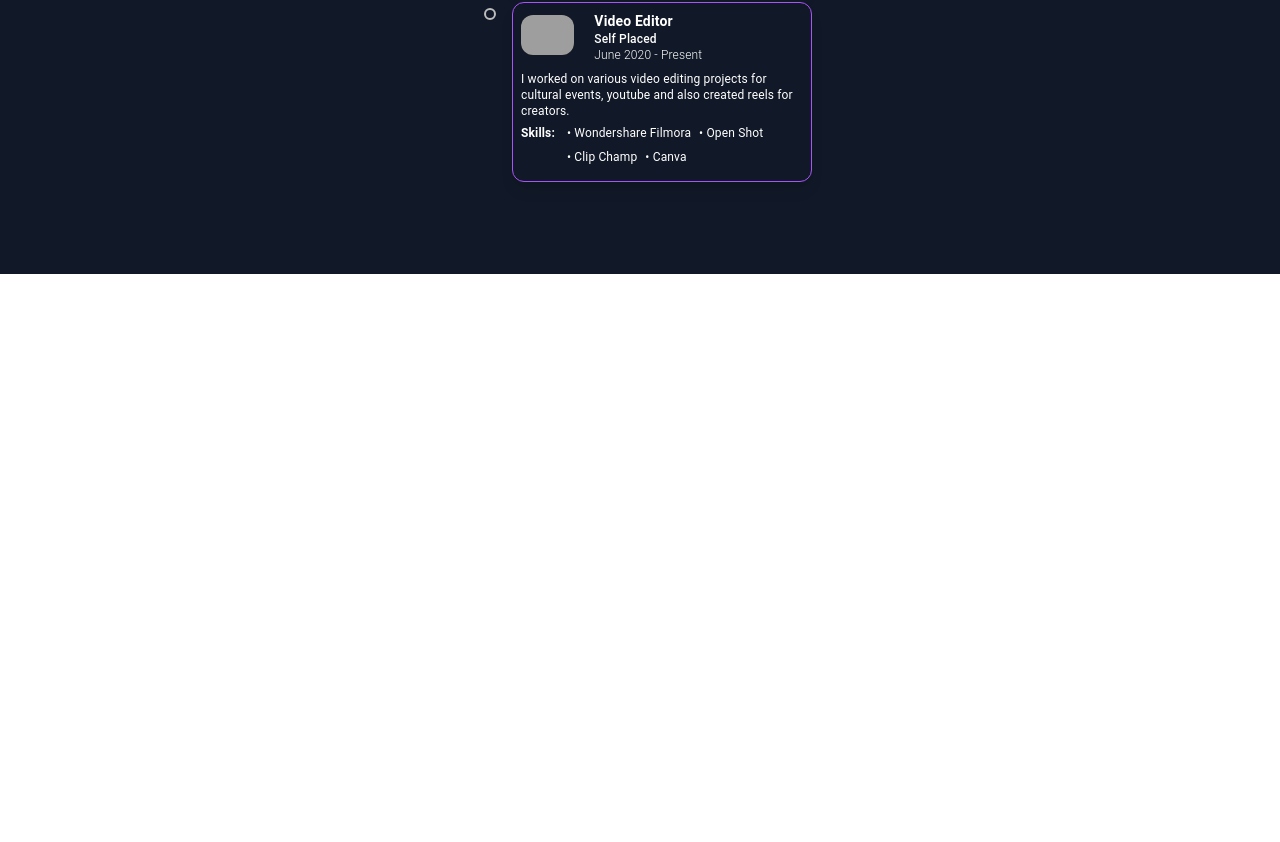
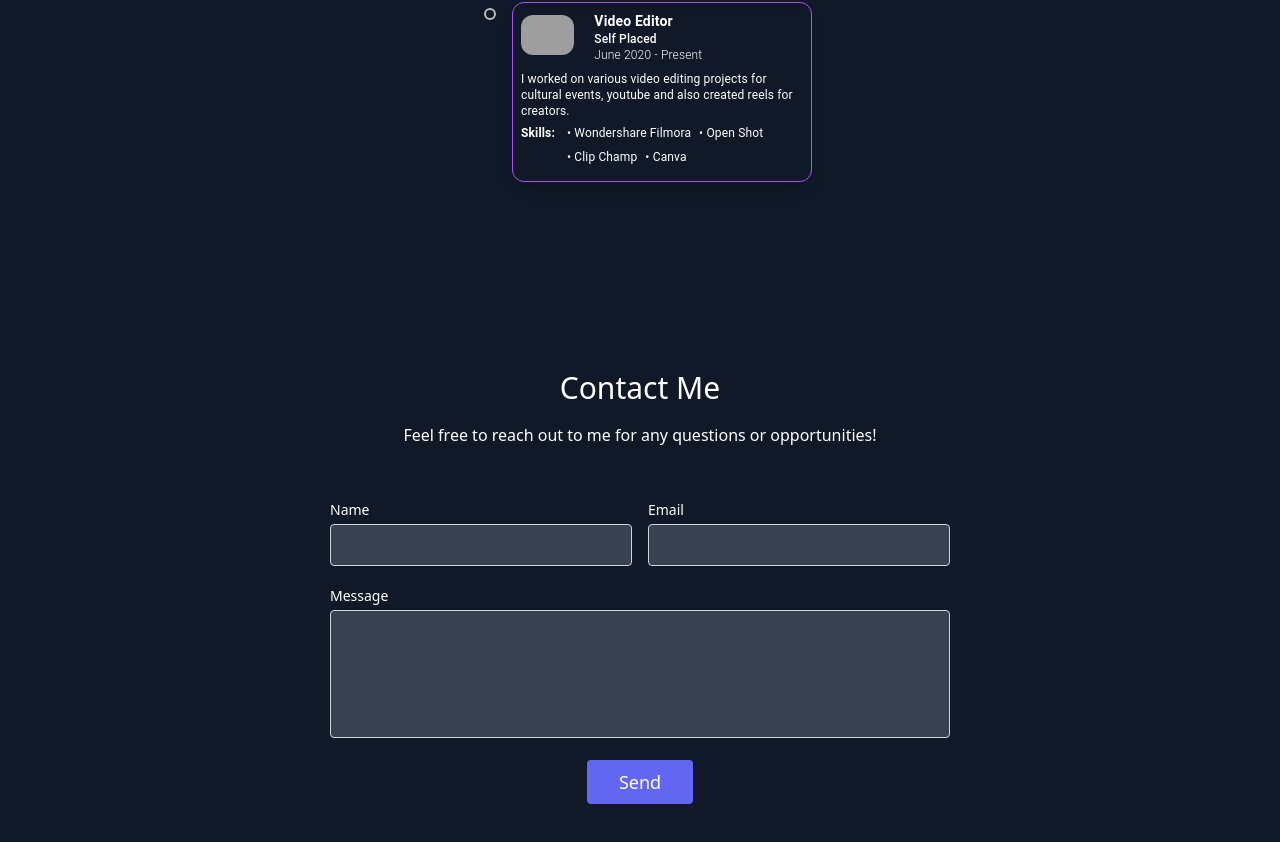
Before and after one commit to Adityamaurya790/PrtfolioAditya, a React (Vite) app: page / in a window 1280 px wide. Shown: the part 1606-2448 px from the top of the page. Before the commit the page ends 1880 px from the top, so only its background shows below. Built offline with nearby package versions, Linux system fonts and the light colour scheme; grey boxes are pictures that could not be loaded.

Commit message:
contact.jsx file added in the portfolio

```diff
--- a/package.json
+++ b/package.json
@@ -14,6 +14,7 @@
     "@emotion/styled": "^11.13.0",
     "@mui/lab": "^5.0.0-alpha.173",
     "@mui/material": "^5.16.7",
+    "emailjs-com": "^3.2.0",
     "react": "^18.3.1",
     "react-dom": "^18.3.1",
     "react-icons": "^5.2.1",
--- a/src/App.jsx
+++ b/src/App.jsx
@@ -1,3 +1,4 @@
+import Contact from "./Components/Contact/Contact";
 import Experience from "./Components/Experience/Experience";
 import HeroSection from "./Components/HeroSection/Hero";
 import Navbar from "./Components/Navbar/Navbar";
@@ -10,6 +11,7 @@
       <HeroSection />
       <Skills />
       <Experience />
+      <Contact />
     </>
   );
 }
--- /dev/null
+++ b/src/Components/Contact/Contact.jsx
@@ -0,0 +1,76 @@
+import React from "react";
+
+export default function App() {
+  return (
+    <div>
+      <section className="text-white body-font relative bg-gray-900 w-full">
+        <div className="container mx-auto px-5 py-24">
+          <div className="flex flex-col text-center w-full mb-12">
+            <h1 className="sm:text-3xl text-2xl font-medium title-font mb-4 text-white">
+              Contact Me
+            </h1>
+            <p className="lg:w-2/3 mx-auto leading-relaxed text-base">
+              Feel free to reach out to me for any questions or opportunities!
+            </p>
+          </div>
+          <div className="w-full md:w-2/3 lg:w-1/2 mx-auto">
+            <div className="flex flex-wrap -m-2">
+              <div className="p-2 w-full sm:w-1/2">
+                <div className="relative">
+                  <label
+                    htmlFor="name"
+                    className="leading-7 text-sm text-white"
+                  >
+                    Name
+                  </label>
+                  <input
+                    type="text"
+                    id="name"
+                    name="name"
+                    className="w-full bg-gray-700 rounded border border-gray-300 focus:border-indigo-500 text-base outline-none text-white py-1 px-3 leading-8 transition-colors duration-200 ease-in-out"
+                  />
+                </div>
+              </div>
+              <div className="p-2 w-full sm:w-1/2">
+                <div className="relative">
+                  <label
+                    htmlFor="email"
+                    className="leading-7 text-sm text-white"
+                  >
+                    Email
+                  </label>
+                  <input
+                    type="email"
+                    id="email"
+                    name="email"
+                    className="w-full bg-gray-700 rounded border border-gray-300 focus:border-indigo-500 text-base outline-none text-white py-1 px-3 leading-8 transition-colors duration-200 ease-in-out"
+                  />
+                </div>
+              </div>
+              <div className="p-2 w-full">
+                <div className="relative">
+                  <label
+                    htmlFor="message"
+                    className="leading-7 text-sm text-white"
+                  >
+                    Message
+                  </label>
+                  <textarea
+                    id="message"
+                    name="message"
+                    className="w-full bg-gray-700 rounded border border-gray-300 focus:border-indigo-500 h-32 text-base outline-none text-white py-1 px-3 resize-none leading-6 transition-colors duration-200 ease-in-out"
+                  ></textarea>
+                </div>
+              </div>
+              <div className="p-2 w-full">
+                <button className="flex mx-auto text-white bg-indigo-500 border-0 py-2 px-8 focus:outline-none hover:bg-indigo-600 rounded text-lg">
+                  Send
+                </button>
+              </div>
+            </div>
+          </div>
+        </div>
+      </section>
+    </div>
+  );
+}
```
Also changed, not shown: 1 other file (tests, documents, lock files or other folders).
